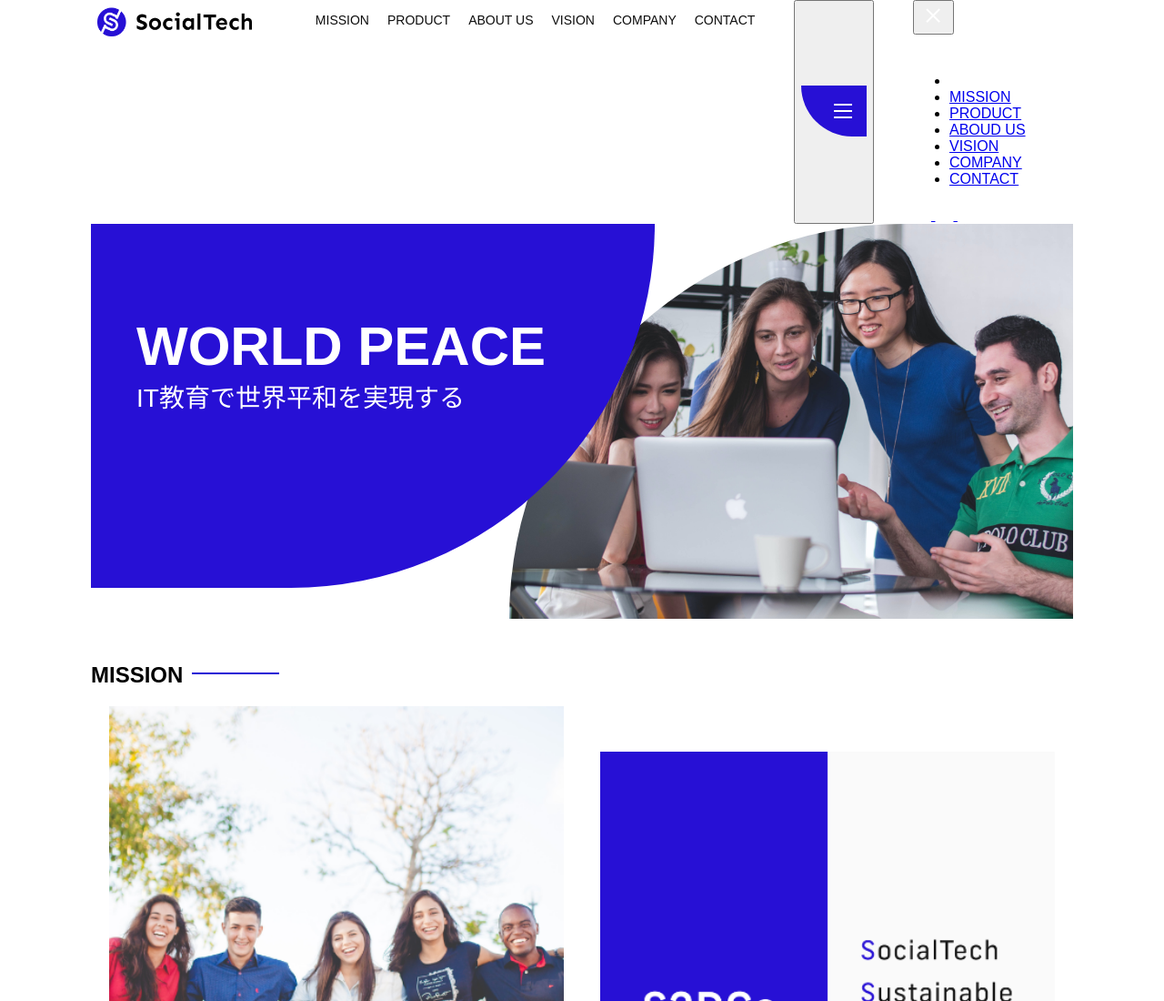
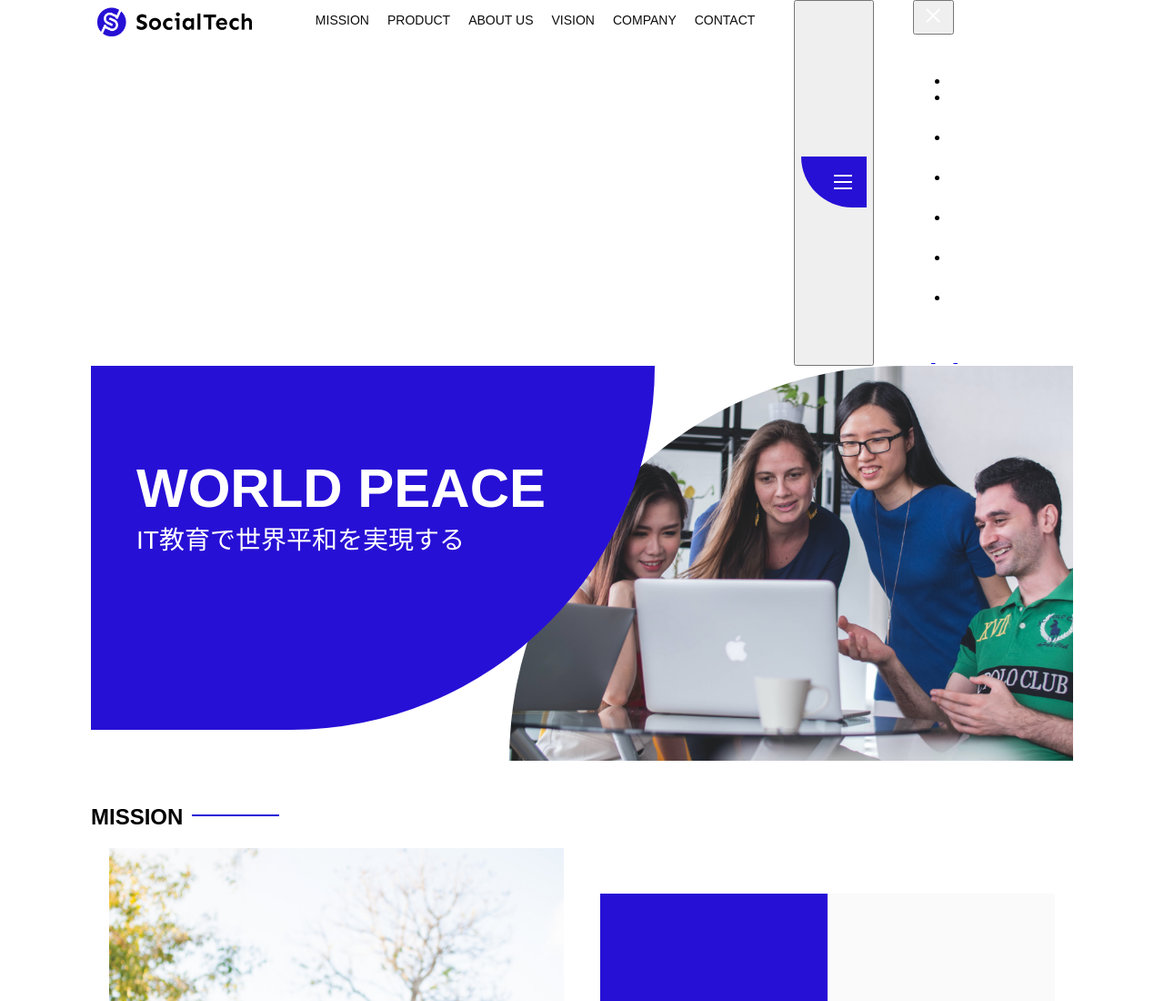
Before and after one commit to a-tanaka0811/samurai-terakoya, a plain HTML site: page QA/index.html in a window 1280 px wide. Shown: the top 1100 px of the page at 91% size. Drawn offline with Linux system fonts and the light colour scheme.

Commit message:
style.css修正

```diff
--- a/QA/style.css
+++ b/QA/style.css
@@ -468,6 +468,8 @@ footer {
 /* ====================
 スマートフォン用のスタイル
 ======================= */
+
+
 @media screen and (max-width: 767px) {
   /* PC用ナビゲーション非表示 */
   #nav-pc {
@@ -518,3 +520,23 @@ footer {
     margin: 80px 0 30px 20px;
   }
 }
+
+/* ナビゲーションのリンクの装飾設定 */
+#nav-sp nav a {
+  display: block;
+  color: #ffffff;
+}
+
+#nav-sp nav a:hover{
+  text-decoration: underline;
+}
+
+#nav-sp .menu {
+  text-decoration: none;
+  margin: 0 20px 0 20px;
+  height: 44px;
+  font-size: 16px;
+  background-image: url("images/arrow.png");
+  background-repeat: no-repeat;
+  background-position: right top;
+}
```
